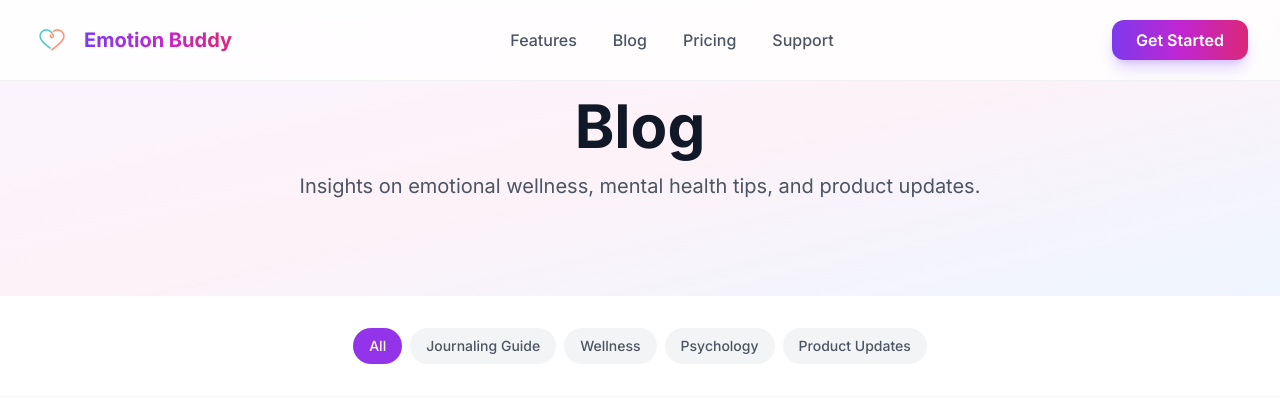
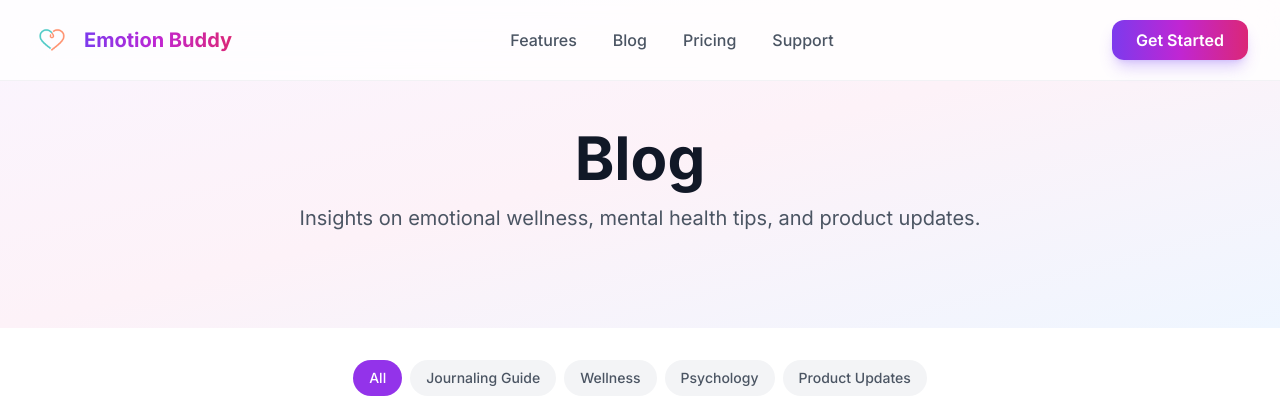
Before and after one commit to Sakshamgupta20/emotion-buddy-website, a Next.js app: page /blog in a window 1280 px wide. Shown: the top 398 px of the page. Built offline with nearby package versions, Linux system fonts and the light colour scheme.

Commit message:
Fixed margin

```diff
--- a/app/blog/how-to-journal-with-ai-chat/page.tsx
+++ b/app/blog/how-to-journal-with-ai-chat/page.tsx
@@ -147,7 +147,7 @@ export default function BlogArticle() {
                       <div className="bg-gradient-to-br from-gray-800 to-gray-900 rounded-[2rem] p-2 shadow-xl">
                         <div className="bg-white rounded-[1.5rem] overflow-hidden">
                           <Image
-                            src="/images/app-screenshots/b1acfb52ae6f24673a3ede24bd84a6a9aaccf73b.png"
+                            src="/images/app-screenshots/c3f4d894bfdcf7f9121b1da9a16f1f6ee1e41c1c.png"
                             alt="Starting a journal conversation"
                             width={288}
                             height={624}
--- a/app/blog/page.tsx
+++ b/app/blog/page.tsx
@@ -29,7 +29,7 @@ export default function BlogPage() {
 
       <main className="flex-grow">
         {/* Hero */}
-        <section className="py-16 md:py-24 bg-gradient-to-br from-purple-50 via-pink-50 to-blue-50">
+        <section className="pt-24 pb-16 md:pt-32 md:pb-24 bg-gradient-to-br from-purple-50 via-pink-50 to-blue-50">
           <div className="max-w-4xl mx-auto px-4 sm:px-6 text-center">
             <motion.h1
               initial={{ opacity: 0, y: 20 }}
--- a/app/features/page.tsx
+++ b/app/features/page.tsx
@@ -1036,7 +1036,7 @@ export default function FeaturesPage() {
 
       <main className="flex-grow">
         {/* Hero */}
-        <section className="py-16 md:py-24 bg-gradient-to-br from-purple-50 via-pink-50 to-blue-50">
+        <section className="pt-24 pb-16 md:pt-32 md:pb-24 bg-gradient-to-br from-purple-50 via-pink-50 to-blue-50">
           <div className="max-w-4xl mx-auto px-4 sm:px-6 text-center">
             <motion.h1
               initial={{ opacity: 0, y: 20 }}
```
